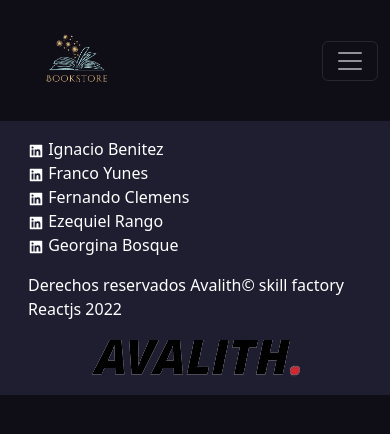
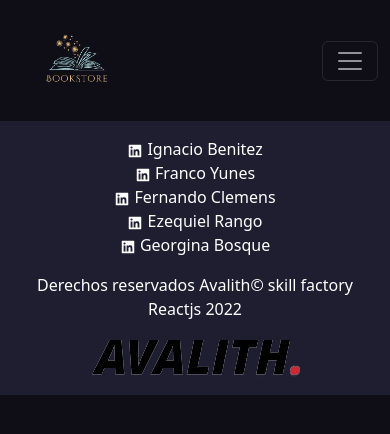
Before and after one commit to ignacio2194/checkpoint-3-SF, a React (Create React App) app: page /login in a window 390 px wide. Shown: the top 434 px of the page. Built offline with nearby package versions, Linux system fonts and the light colour scheme.

Commit message:
fixed mobile and desktop styles

```diff
--- a/src/components/Footer.js
+++ b/src/components/Footer.js
@@ -5,49 +5,11 @@
 const Footer = () => {
   return (
     <div className="footer d-flex justify-content-between p-3 container-fluid">
-      {/* <div className="footer-container">
-        <h4>Contact us</h4>
-        <ul className=" list-unstyled">
-          <li>
-            {" "}
-            <a href="https://www.linkedin.com/in/ignaciobntz/">
-              {<AiFillLinkedin />} Ignacio Benitez
-            </a>
-          </li>
-          <li>
-            {" "}
-            <a href="https://https://www.linkedin.com/in/francoyunes/">
-              {<AiFillLinkedin />} Franco Yunes
-            </a>
-          </li>
-          <li>
-            {" "}
-            <a href="https://www.linkedin.com/in/foclemens/">
-              {<AiFillLinkedin />} Fernando Clemens
-            </a>
-          </li>
-          <li>
-            {" "}
-            <a href="https://www.linkedin.com/in/ezequiel-rango/">{<AiFillLinkedin />} Ezequiel Rango</a>
-          </li>
-          <li>
-            {" "}
-            <a href="https://www.linkedin.com/in/georginabosque/">{<AiFillLinkedin />} Georgina Bosque</a>
-          </li>
-        </ul>
-      </div>
-      <div className="text-footer xs">
-        <div> <p>Derechos reservados Avalith© skill factory Reactjs 2022</p> </div>
-
-      </div>
-      <div className="footer_logo ">
-        <img src={logoAvalith} alt=""></img>
-      </div> */}
       <div className="container-fluid">
         <div className="row">
-          <div className="row-4 text-white">
-          <ul className=" list-unstyled ">
-          <li>
+          <div className="col-12 col-sm-4  text-white text-center">
+          <ul className=" list-unstyled  ">
+          <li >
             {" "}
             <a href="https://www.linkedin.com/in/ignaciobntz/">
               {<AiFillLinkedin />} Ignacio Benitez
@@ -75,10 +37,10 @@
           </li>
         </ul>
           </div>
-          <div className="row-4 text-white">
+          <div className="col-12 col-sm-4 text-white text-center ">
           <p>Derechos reservados Avalith© skill factory Reactjs 2022</p>
           </div>
-          <div className="col-4 w-auto mx-auto">
+          <div className="col-12 col-sm-4 w-auto mx-auto    ">
           <img src={logoAvalith}/>
           </div>
         </div>
```
